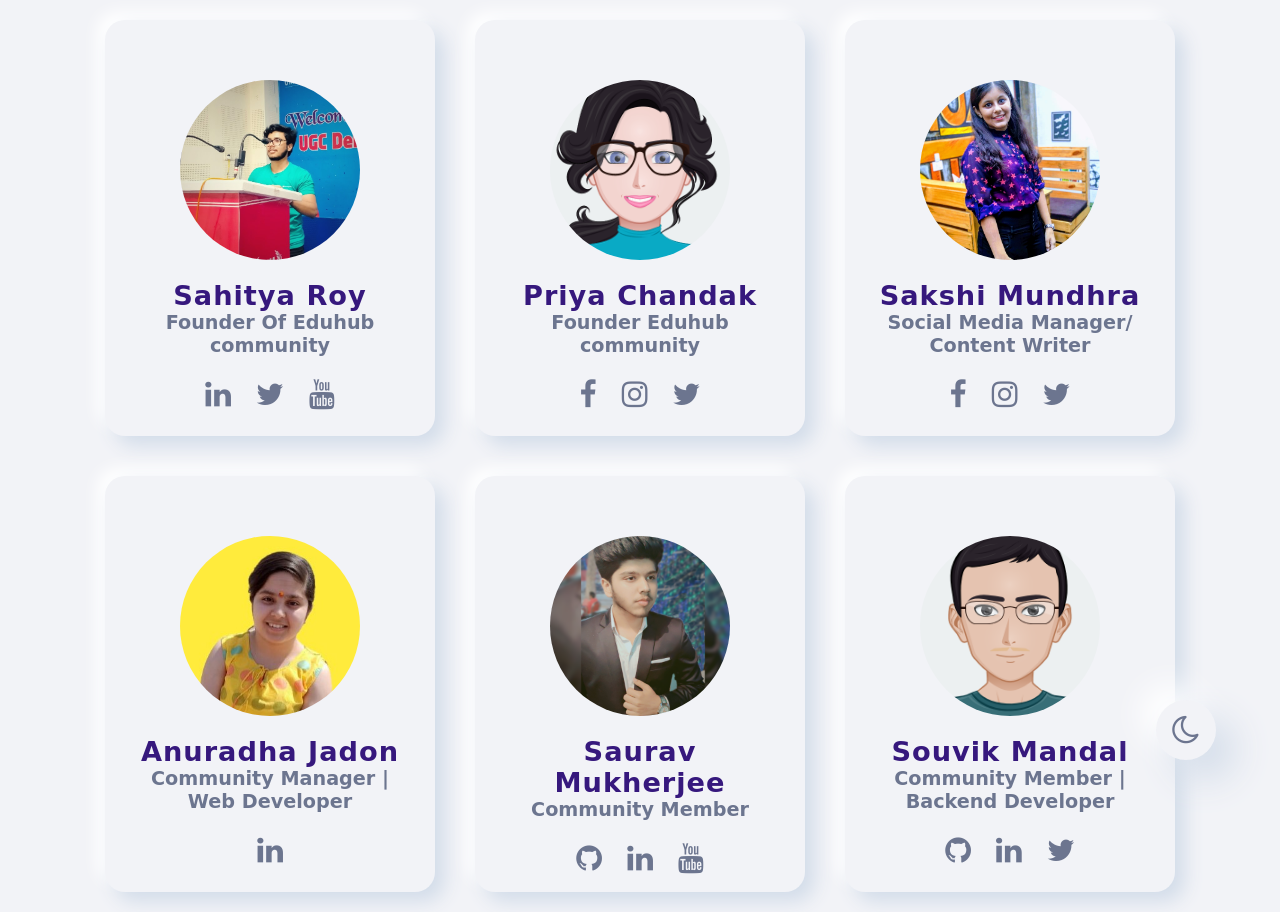
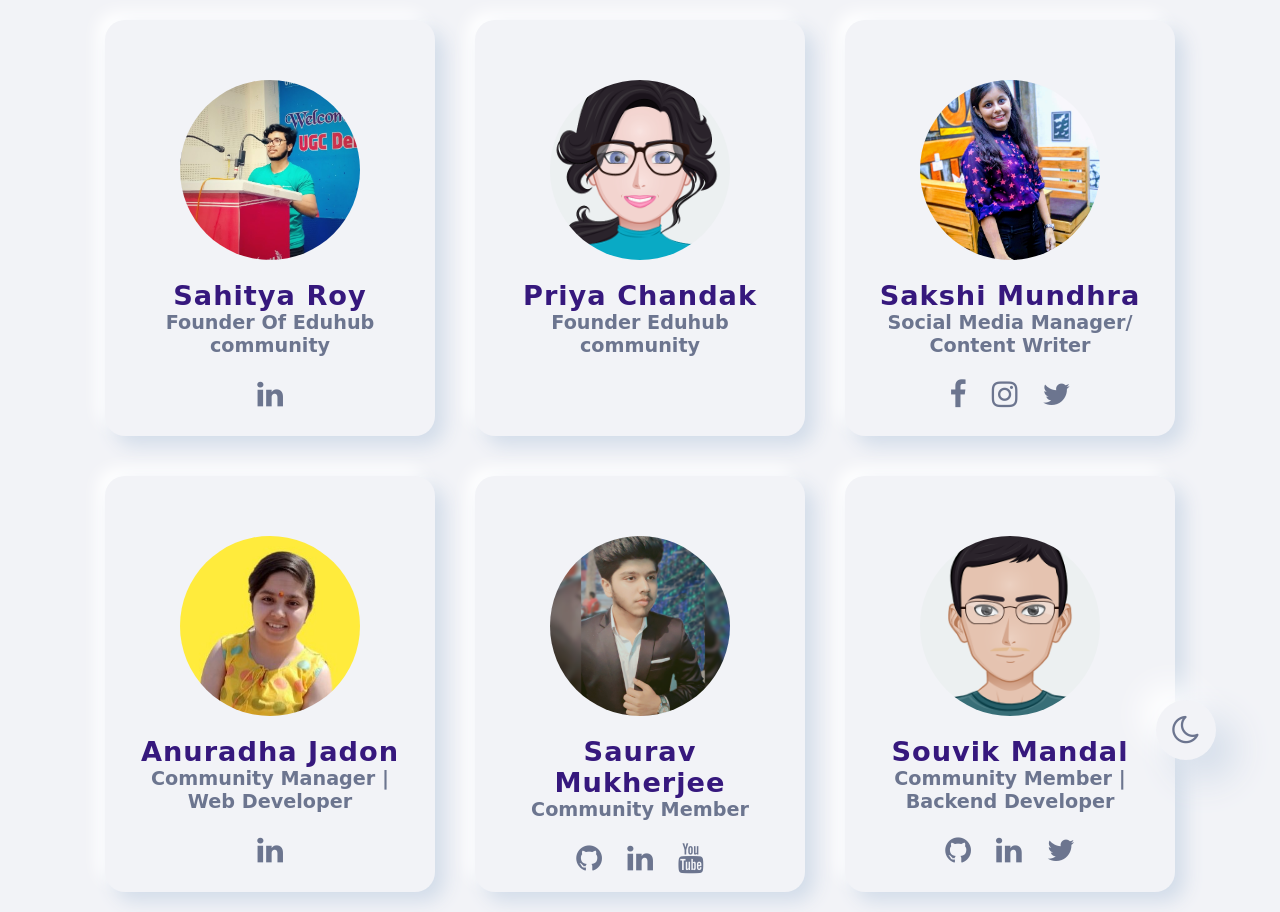
Before and after one commit to SahityaRoy/Hacktoberfest_Practice_Contribution, a plain HTML site: page index.html in a window 1280 px wide. Drawn offline with Linux system fonts and the light colour scheme; a web font is replaced by a local one.

Commit message:
First  Commit

```diff
--- a/index.html
+++ b/index.html
@@ -30,18 +30,11 @@
           </div>
           <div class="sci">
             <a
-              href="https://linkedin.com/in/sahitya-roy-244b941a2/"
+              href="https://www.linkedin.com/in/vedika-agrawal-7123041b2/"
               class="socialLink"
               ><i class="fa fa-linkedin" aria-hidden="true"></i
             ></a>
-            <a href="https://twitter.com/SahityaRoy07" class="socialLink"
-              ><i class="fa fa-twitter" aria-hidden="true"></i
-            ></a>
-            <a
-              href="https://www.youtube.com/channel/UCqXTIC8hmyigUtYGVykQsug"
-              class="socialLink"
-              ><i class="fa fa-youtube" aria-hidden="true"></i
-            ></a>
+
           </div>
         </div>
       </div>
@@ -55,15 +48,8 @@
             <h5 class="designationHeadline">Founder Eduhub community</h5>
           </div>
           <div class="sci">
-            <a href="#" class="socialLink"
-              ><i class="fa fa-facebook" aria-hidden="true"></i
-            ></a>
-            <a href="#" class="socialLink"
-              ><i class="fa fa-instagram" aria-hidden="true"></i
-            ></a>
-            <a href="#" class="socialLink"
-              ><i class="fa fa-twitter" aria-hidden="true"></i
-            ></a>
+
+
           </div>
         </div>
       </div>
```
